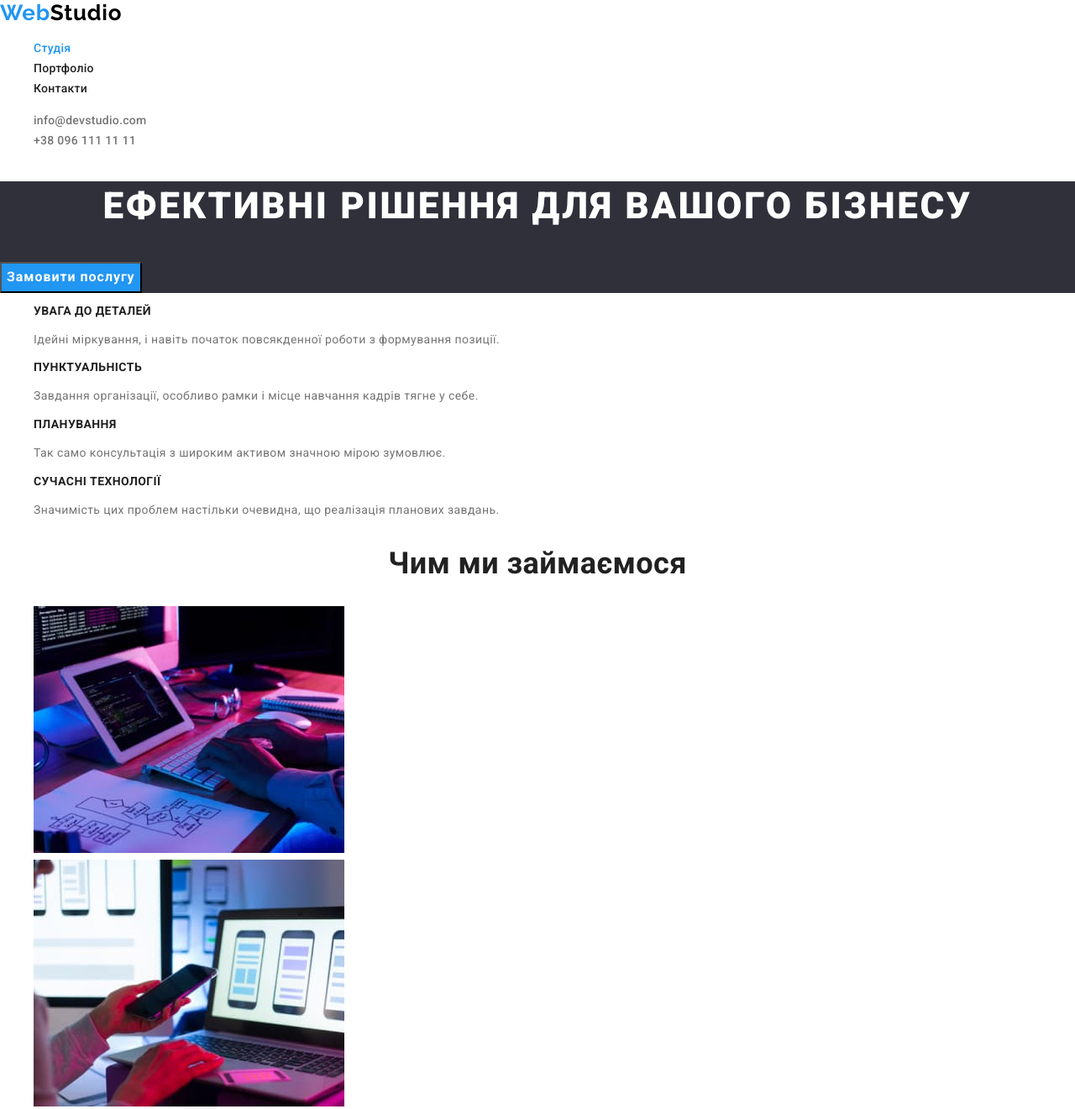
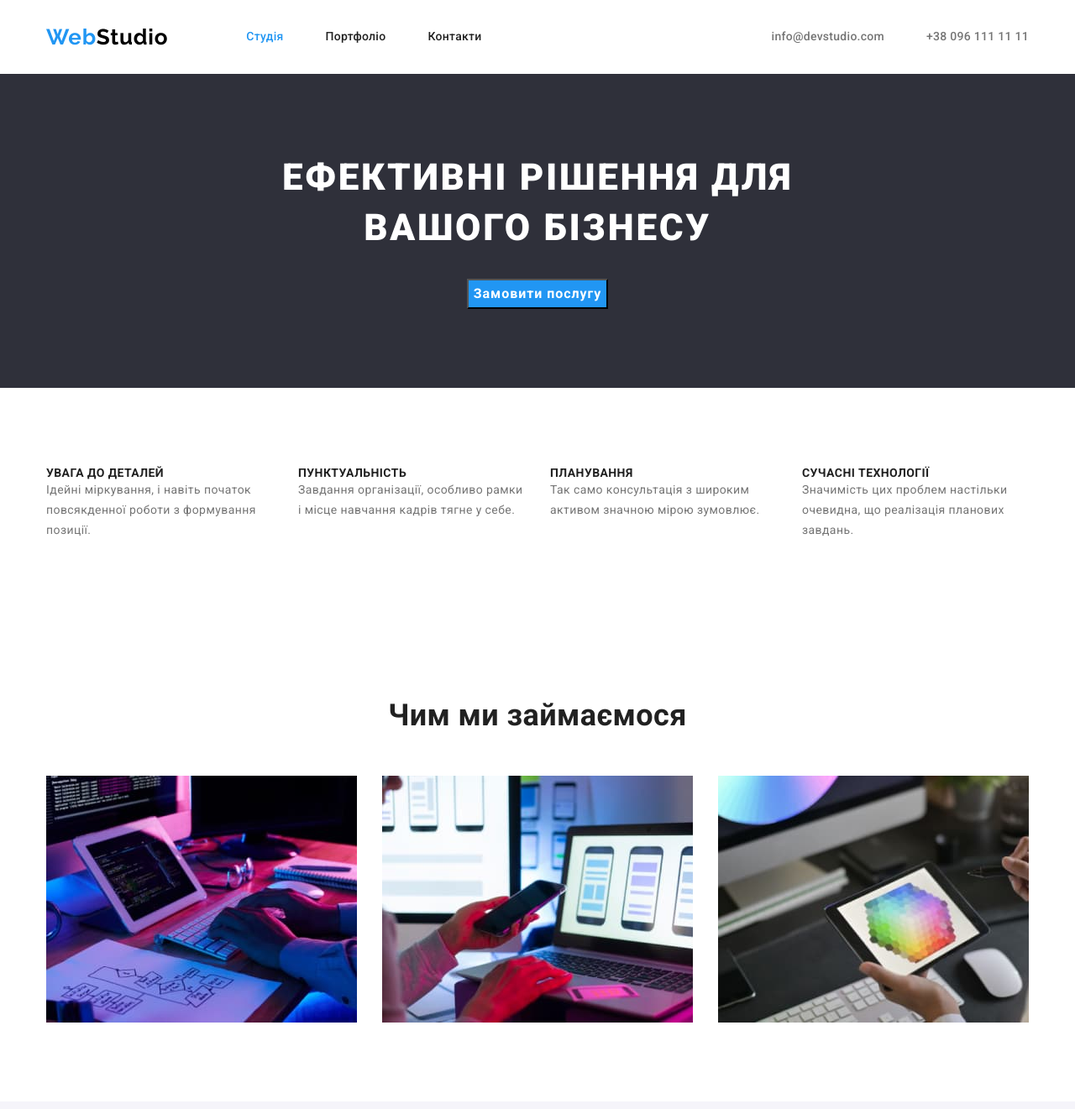
Before and after one commit to Titotrapatonni/goit-markup-hw-03, a plain HTML site: page index.html in a window 1280 px wide. Shown: the top 1321 px of the page at 84% size. Drawn offline with nearby package versions, Linux system fonts and the light colour scheme.

Commit message:
add flexbox to index.html

```diff
--- a/css/styles.css
+++ b/css/styles.css
@@ -18,8 +18,23 @@
   --logo-header-color: #000000;
   --logo-footer-color: #ffffff;
 
-  --main-font: 'Roboto', sans-serif;
-  --font-secondary: 'Raleway', sans-serif;
+  --main-font: "Roboto", sans-serif;
+  --font-secondary: "Raleway", sans-serif;
+}
+h1,
+h2,
+h3,
+p,
+ul {
+  margin: 0;
+  padding: 0;
+}
+.container {
+  width: 1200px;
+  padding-left: 15px;
+  padding-right: 15px;
+  margin-left: auto;
+  margin-right: auto;
 }
 body {
   font-family: var(--main-font);
@@ -32,7 +47,22 @@ body {
   color: var(--text-primary-color);
 }
 /* Main Studio */
+.section {
+  padding-top: 94px;
+  padding-bottom: 94px;
+}
 /* Header */
+.header > .container,
+.nav,
+.nav-list,
+.contact-list {
+  display: flex;
+  align-items: center;
+}
+.header-flex-item:nth-child(2) {
+  margin-left: 93px;
+}
+
 /* Logo` */
 .header .link {
   font-weight: 500;
@@ -62,9 +92,20 @@ body {
   color: var(--logo-footer-color);
 }
 /* Navigation */
+.nav-list-item:not(:last-child),
+.contact-list > .contact-list-item:not(:last-child) {
+  margin-right: 50px;
+}
+.contact-list {
+  margin-left: auto;
+}
 .nav-list,
 .title {
   color: var(--text-secondary-color);
+}
+.nav-list {
+  padding-top: 32px;
+  padding-bottom: 32px;
 }
 .current {
   color: var(--text-hover-color);
@@ -72,6 +113,11 @@ body {
 /* Hero */
 .hero {
   background-color: var(--bg-hero-color);
+  text-align: center;
+}
+.hero .container {
+  padding-left: 252px;
+  padding-right: 252px;
 }
 .hero-title {
   color: var(--text-tertiary-color);
@@ -81,6 +127,7 @@ body {
   text-align: center;
   letter-spacing: 0.06em;
   text-transform: uppercase;
+  margin-bottom: 30px;
 }
 .button-order {
   background-color: var(--bg-button-secondary-color);
@@ -93,8 +140,23 @@ body {
   text-align: center;
   letter-spacing: 0.06em;
   cursor: pointer;
+  margin-left: auto;
+  margin-right: auto;
+}
+.button-order:hover,
+.button-order:focus {
+  background-color: #188CE8;
 }
 /* Speciality */
+.speciality-list{
+  display: flex;
+}
+.speciality-item {
+  width: 270px;
+}
+.speciality-item:not(:last-child) {
+  margin-right: 30px;
+}
 .speciality .title {
   font-size: 14px;
 }
@@ -111,21 +173,48 @@ body {
   line-height: 1.17;
   text-align: center;
 }
+.wwd-title {
+  margin-bottom: 50px;
+}
+.wwd-list {
+  display: flex;
+  justify-content: space-between;
+}
+.wwd-item:not(:last-child) {
+margin-right: 30px;
+}
+.no-gap {
+  display: block;
+}
 /* Our team */
 .team {
+  padding-top: 94px;
+  padding-bottom: 94px;
   background-color: var(--bg-secondary-color);
+}
+.team-title {
+  margin-bottom: 50px;
+}
+.team-list {
+  display: flex;
 }
 .team-member {
   background-color: var(--bg-tertiary-color);
   width: 270px;
 }
+.team-member:not(:last-child) {
+  margin-right: 30px;
+}
 .team-member-name {
+  margin-top: 30px;
+  margin-bottom: 10px;
   font-weight: 500;
   font-size: 16px;
   line-height: 1.19;
   text-align: center;
 }
 .team-member-job {
+  margin-bottom: 30px;
   font-size: 16px;
   line-height: 1.19;
   text-align: center;
@@ -164,6 +253,8 @@ body {
 /* Footer */
 .footer {
   background-color: var(--bg-footer-color);
+  padding-top: 60px;
+  padding-bottom: 60px;
 }
 .address {
   font-style: normal;
--- a/index.html
+++ b/index.html
@@ -5,7 +5,13 @@
     <meta http-equiv="X-UA-Compatible" content="IE=edge" />
     <meta name="viewport" content="width=device-width, initial-scale=1.0" />
     <title>Студія</title>
-    <link rel="stylesheet" href="https://cdnjs.cloudflare.com/ajax/libs/modern-normalize/1.1.0/modern-normalize.css" integrity="sha512-Y0MM+V6ymRKN2zStTqzQ227DWhhp4Mzdo6gnlRnuaNCbc+YN/ZH0sBCLTM4M0oSy9c9VKiCvd4Jk44aCLrNS5Q==" crossorigin="anonymous" referrerpolicy="no-referrer" />
+    <link
+      rel="stylesheet"
+      href="https://cdnjs.cloudflare.com/ajax/libs/modern-normalize/1.1.0/modern-normalize.css"
+      integrity="sha512-Y0MM+V6ymRKN2zStTqzQ227DWhhp4Mzdo6gnlRnuaNCbc+YN/ZH0sBCLTM4M0oSy9c9VKiCvd4Jk44aCLrNS5Q=="
+      crossorigin="anonymous"
+      referrerpolicy="no-referrer"
+    />
     <link rel="preconnect" href="https://fonts.googleapis.com" />
     <link rel="preconnect" href="https://fonts.gstatic.com" crossorigin />
     <link
@@ -17,8 +23,11 @@
   <body>
     <!-- Header -->
     <header class="header">
-      <nav class="nav">
-        <a href="./index.html" class="logo">Web<span class="logo-header">Studio</span></a>
+      <div class="container">
+        <a href="./index.html" class="logo header-flex-item"
+          >Web<span class="logo-header">Studio</span></a
+        >
+        <nav class="nav header-flex-item">
           <ul class="nav-list list">
             <li class="nav-list-item">
               <a href="./index.html" class="link current">Студія</a>
@@ -29,85 +38,102 @@
             <li class="nav-list-item"><a href="" class="link">Контакти</a></li>
           </ul>
         </nav>
-      <ul class="contact-list list">
+        <ul class="contact-list list header-flex-item">
           <li class="contact-list-item">
-          <a href="mailto:info@devstudio.com" class="link">info@devstudio.com</a>
+            <a href="mailto:info@devstudio.com" class="link"
+              >info@devstudio.com</a
+            >
           </li>
           <li class="contact-list-item">
             <a href="tel:+380961111111" class="link">+38 096 111 11 11</a>
           </li>
         </ul>
+      </div>
     </header>
     <!-- Main content -->
     <main>
       <!-- Hero -->
-      <section class="hero">
+      <section class="hero section">
+        <div class="container">
           <h1 class="hero-title">Ефективні рішення для вашого бізнесу</h1>
           <button type="button" class="button-order">Замовити послугу</button>
+        </div>
       </section>
       <!-- Speciality -->
-      <section class="speciality">
+      <section class="speciality section">
+        <div class="container">
           <h2 hidden class="speciality-title">Особливості</h2>
           <ul class="speciality-list list">
-          <li>
+            <li class="speciality-item">
               <h3 class="speciality-list-title title">УВАГА ДО ДЕТАЛЕЙ</h3>
               <p class="speciality-description">
-              Ідейні міркування, і навіть початок повсякденної роботи з формування позиції.
+                Ідейні міркування, і навіть початок повсякденної роботи з
+                формування позиції.
               </p>
             </li>
-          <li>
+            <li class="speciality-item">
               <h3 class="speciality-list-title title">ПУНКТУАЛЬНІСТЬ</h3>
               <p class="speciality-description">
-              Завдання організації, особливо рамки і місце навчання кадрів тягне у себе.
+                Завдання організації, особливо рамки і місце навчання кадрів
+                тягне у себе.
               </p>
             </li>
-          <li>
+            <li class="speciality-item">
               <h3 class="speciality-list-title title">ПЛАНУВАННЯ</h3>
               <p class="speciality-description">
                 Так само консультація з широким активом значною мірою зумовлює.
               </p>
             </li>
-          <li>
+            <li class="speciality-item">
               <h3 class="speciality-list-title title">СУЧАСНІ ТЕХНОЛОГІЇ</h3>
               <p class="speciality-description">
-              Значимість цих проблем настільки очевидна, що реалізація планових завдань.
+                Значимість цих проблем настільки очевидна, що реалізація
+                планових завдань.
               </p>
             </li>
           </ul>
+        </div>
       </section>
       <!-- What we do-->
-      <section class="what-we-do">
+      <section class="what-we-do section">
+        <div class="container">
           <h2 class="wwd-title title">Чим ми займаємося</h2>
-        <ul class="list">
-          <li>
+          <ul class="wwd-list list">
+            <li class="wwd-item">
               <img
+                class="no-gap"
                 src="./images/box1.jpeg"
                 alt="руки програміста, який працює за комп'ютером та планшето одночасно"
                 width="370"
               />
             </li>
-          <li>
+            <li class="wwd-item">
               <img
+                class="no-gap"
                 src="./images/box2.jpeg"
                 alt="дизайнер працює над інтерфейсом мобільних телефонів"
                 width="370"
               />
             </li>
-          <li>
+            <li class="wwd-item">
               <img
+                class="no-gap"
                 src="./images/box3.jpeg"
                 alt="дизайнер із робочим графічним планшетом із вибором кольорів"
                 width="370"
               />
             </li>
           </ul>
+        </div>
       </section>
       <!-- Our team-->
-      <section class="team">
+      <section class="team section">
+        <div class="container">
           <h2 class="team-title title">Наша команда</h2>
-        <ul class="list">
+          <ul class="team-list list">
             <li class="team-member">
               <img
+                class="no-gap"
                 src="./images/img1.jpeg"
                 alt="усміхнений темноволосий молодий чоловік з бородою в бордовій сорочці та окулярах"
                 width="270"
@@ -117,6 +143,7 @@
             </li>
             <li class="team-member">
               <img
+                class="no-gap"
                 src="./images/img2.jpeg"
                 alt="усміхнена молода світловолоса дівчина в чорному піджаці та окулярах"
                 width="270"
@@ -126,6 +153,7 @@
             </li>
             <li class="team-member">
               <img
+                class="no-gap"
                 src="./images/img3.jpeg"
                 alt="усміхнений молодий чоловік в блакитній сорочці"
                 width="270"
@@ -135,6 +163,7 @@
             </li>
             <li class="team-member">
               <img
+                class="no-gap"
                 src="./images/img4.jpeg"
                 alt="темноволосий молодий чоловік з бородою в чорній футболці та окулярах"
                 width="270"
@@ -143,11 +172,15 @@
               <p lang="en" class="team-member-job">UI Designer</p>
             </li>
           </ul>
+        </div>
       </section>
     </main>
     <!-- Footer -->
     <footer class="footer">
-      <a href="./index.html" class="logo">Web<span class="logo-footer">Studio</span></a>
+      <div class="container">
+        <a href="./index.html" class="logo"
+          >Web<span class="logo-footer">Studio</span></a
+        >
         <address class="address">
           <ul class="address-list list">
             <li class="address-item">
@@ -156,13 +189,16 @@
               >
             </li>
             <li class="contact-list-item">
-            <a href="mailto:info@devstudio.com" class="link">info@devstudio.com</a>
+              <a href="mailto:info@devstudio.com" class="link"
+                >info@devstudio.com</a
+              >
             </li>
             <li class="contact-list-item">
               <a href="tel:+380961111111" class="link">+38 096 111 11 11</a>
             </li>
           </ul>
         </address>
+      </div>
     </footer>
   </body>
 </html>
```
Also changed, not shown: portfolio.html (+70 -16 lines). Lines whose indentation alone changed are shown as unchanged.
